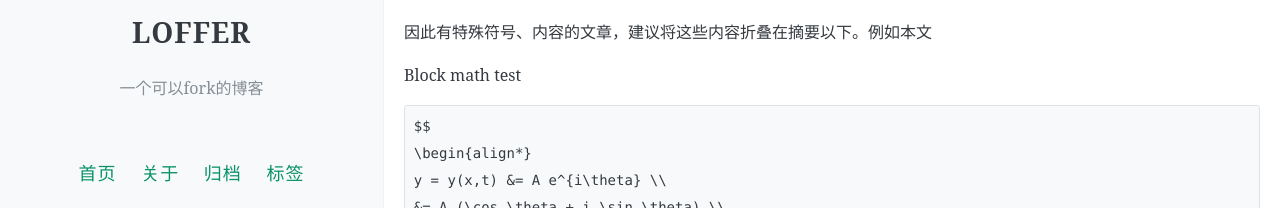
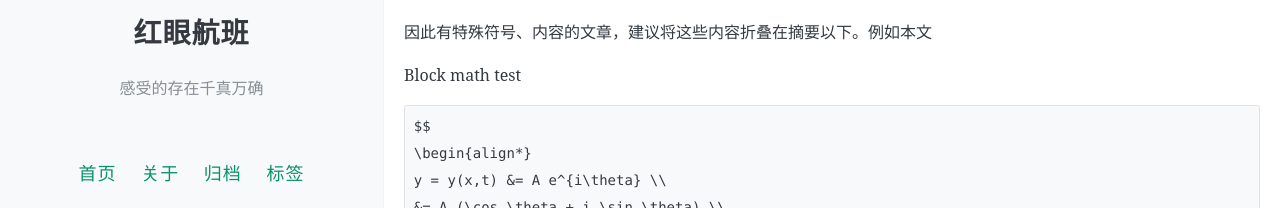
Before and after one commit to ArthiiNW/Smailhtra, a Jekyll site: the page built from _posts/2019-07-24-math-test.md, in a window 1280 px wide. Shown: the part 290-498 px from the top of the page. Built offline with Jekyll 4.4.1, drawn with Linux system fonts in a browser that asks for light colours; formulas are drawn with MathJax 3; comment, search, counter and statistics services are not loaded.

Commit message:
Update _config.yml

```diff
--- a/_config.yml
+++ b/_config.yml
@@ -7,8 +7,8 @@
 # 井号后面的文字是说明文档，不会被程序读取。
 
 # 描述/签名
-name: LOFFER
-description: 一个可以fork的博客
+name: 红眼航班
+description: 感受的存在千真万确
 
 # 输入你的网站域名（如果你没有添加自己的域名，而是直接用GitHub pages分配的域名的话可以省略）
 url:
@@ -16,7 +16,7 @@ url:
 # 添加你的博客的二级域名，一般来说是你的repository名
 # 如果你的博客的URL是：(http://yourusername.github.io/repository-name)
 # 那么就写成 "/repository-name"
-baseurl: /LOFFER
+baseurl: /Smailhtra
 
 
 #
@@ -73,14 +73,14 @@ footer-text: Copyright (c) 2019 来自中世界
 #
 
 # 输入Disqus shortname，即可添加评论区
-disqus: loffer #shortname
+disqus: #shortname
 
 # 输入Gitalk相关设定，即可添加评论区，具体请看教程
 gitalk:
-  clientID:
-  clientSecret:
-  repo:
-  owner:
+  clientID: 2fa75dcee28e00f8da3b
+  clientSecret: 86002de53e1c57dc58208c33717452351ccb70cd
+  repo: Smailhtra
+  owner: ArthiiNW
 
 # 输入Google Analytics web tracking code
 google_analytics:
```
